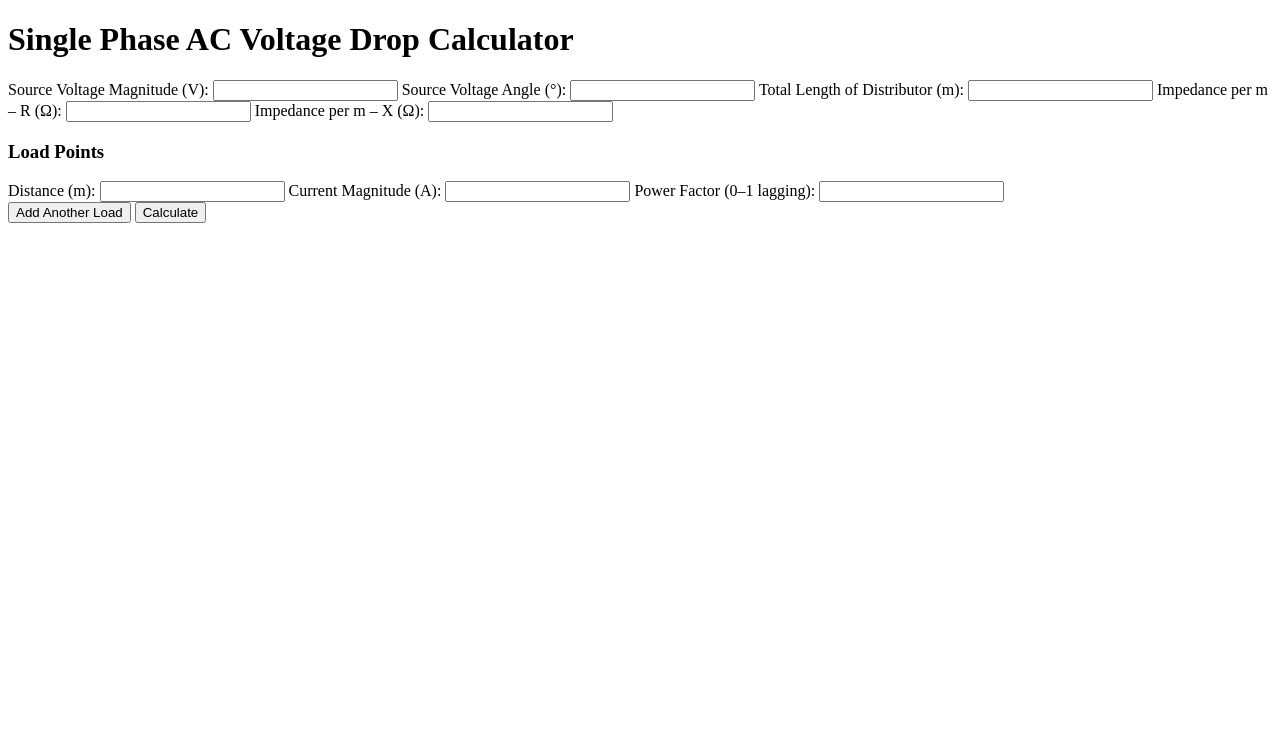
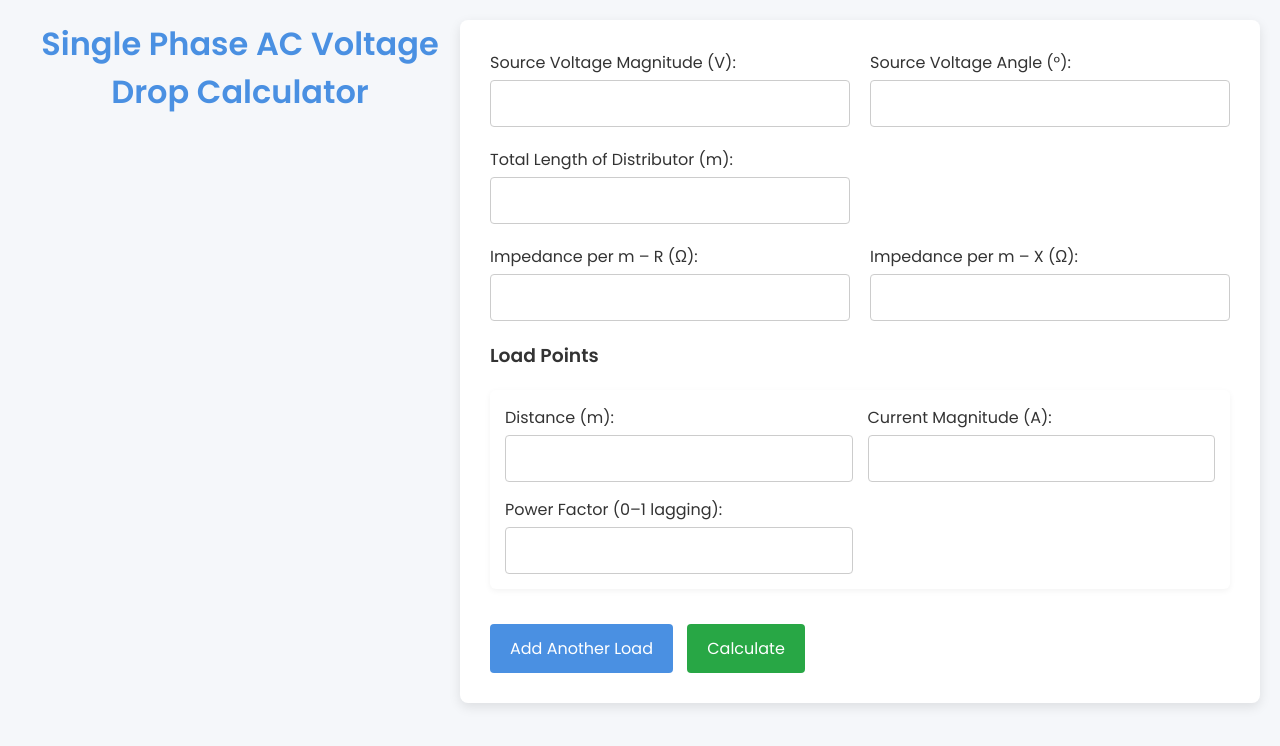
Before and after one commit to rithik2812/voltage, a Flask app: page / in a window 1280 px wide. Shown: the top 746 px of the page. Run offline with Flask 3, Linux system fonts and the light colour scheme.

Commit message:
Update index.html

```diff
--- a/templates/index.html
+++ b/templates/index.html
@@ -6,7 +6,149 @@
   <title>Voltage Calculator</title>
   <link href="https://fonts.googleapis.com/css2?family=Poppins:wght@300;400;600&display=swap" rel="stylesheet">
   <style>
-    /* your existing CSS */
+    :root {
+      --primary-color: #4a90e2;
+      --secondary-color: #28a745;
+      --bg-color: #f5f7fa;
+      --card-bg: #ffffff;
+      --font-color: #333;
+      --input-border: #ccc;
+      --input-focus: #4a90e2;
+    }
+
+    * {
+      box-sizing: border-box;
+      margin: 0;
+      padding: 0;
+      font-family: 'Poppins', sans-serif;
+      color: var(--font-color);
+    }
+
+    body {
+      background-color: var(--bg-color);
+      padding: 20px;
+      display: flex;
+      justify-content: center;
+    }
+
+    main {
+      max-width: 800px;
+      width: 100%;
+      background: var(--card-bg);
+      padding: 30px;
+      border-radius: 8px;
+      box-shadow: 0 4px 12px rgba(0,0,0,0.1);
+    }
+
+    header h1 {
+      text-align: center;
+      margin-bottom: 20px;
+      font-weight: 600;
+      font-size: 2rem;
+      color: var(--primary-color);
+    }
+
+    form {
+      display: grid;
+      grid-template-columns: 1fr 1fr;
+      gap: 20px;
+    }
+
+    .form-group {
+      display: flex;
+      flex-direction: column;
+    }
+
+    label {
+      margin-bottom: 5px;
+      font-weight: 500;
+    }
+
+    input {
+      padding: 10px;
+      border: 1px solid var(--input-border);
+      border-radius: 4px;
+      font-size: 1rem;
+      transition: border-color 0.2s;
+    }
+
+    input:focus {
+      outline: none;
+      border-color: var(--input-focus);
+    }
+
+    .full-width {
+      grid-column: span 2;
+    }
+
+    .load-point {
+      background: var(--card-bg);
+      padding: 15px;
+      border-radius: 6px;
+      box-shadow: 0 2px 6px rgba(0,0,0,0.05);
+      margin-bottom: 15px;
+      display: grid;
+      grid-template-columns: 1fr 1fr;
+      gap: 15px;
+    }
+
+    button {
+      padding: 12px 20px;
+      border: none;
+      border-radius: 4px;
+      font-size: 1rem;
+      cursor: pointer;
+      transition: background 0.2s;
+    }
+
+    .add-btn {
+      background: var(--primary-color);
+      color: #fff;
+      margin-right: 10px;
+    }
+
+    .add-btn:hover {
+      background: #3d7ac8;
+    }
+
+    .calculate-btn {
+      background: var(--secondary-color);
+      color: #fff;
+    }
+
+    .calculate-btn:hover {
+      background: #218838;
+    }
+
+    .result {
+      margin-top: 30px;
+      grid-column: span 2;
+    }
+
+    .result h2 {
+      margin-bottom: 15px;
+      color: var(--primary-color);
+    }
+
+    .result ul {
+      list-style: disc inside;
+    }
+
+    .error {
+      grid-column: span 2;
+      padding: 15px;
+      background: #ffe6e6;
+      color: #a33;
+      border-radius: 4px;
+      margin-top: 20px;
+    }
+
+    @media (max-width: 600px) {
+      form, .load-point {
+        grid-template-columns: 1fr;
+      }
+      .full-width { grid-column: span 1; }
+    }
   </style>
 </head>
 <body>
@@ -16,48 +158,67 @@
   <main>
     <form method="POST">
       <!-- source / feeder -->
+      <div class="form-group">
         <label>Source Voltage Magnitude (V):</label>
-      <input name="V_mag"   required>
+        <input name="V_mag" required>
+      </div>
+      <div class="form-group">
         <label>Source Voltage Angle (°):</label>
         <input name="V_angle" required>
+      </div>
 
+      <div class="form-group">
         <label>Total Length of Distributor (m):</label>
         <input name="total_length" required>
+      </div>
+      <div class="form-group"></div>
+
+      <div class="form-group">
         <label>Impedance per m – R (Ω):</label>
         <input name="R" required>
+      </div>
+      <div class="form-group">
         <label>Impedance per m – X (Ω):</label>
         <input name="X" required>
+      </div>
 
-      <h3>Load Points</h3>
-      <div id="load-points">
+      <!-- load points -->
+      <h3 class="full-width">Load Points</h3>
+      <div id="load-points" class="full-width">
         <div class="load-point">
+          <div class="form-group">
             <label>Distance (m):</label>
             <input name="distance[]" required>
+          </div>
+          <div class="form-group">
             <label>Current Magnitude (A):</label>
             <input name="I_mag[]" required>
+          </div>
+          <div class="form-group">
             <label>Power Factor (0–1 lagging):</label>
             <input name="PF[]" required>
           </div>
         </div>
+      </div>
 
-      <button type="button" onclick="addLoad()">Add Another Load</button>
-      <button type="submit">Calculate</button>
-    </form>
+      <div class="full-width">
+        <button type="button" class="add-btn" onclick="addLoad()">Add Another Load</button>
+        <button type="submit" class="calculate-btn">Calculate</button>
+      </div>
 
       {% if result %}
       <section class="result">
         <h2>Voltages at Load Points</h2>
         <ul>
           {% for item in result %}
-        <li>
-          {{ item.distance }} m → |V| = {{ item.magnitude }} V, ∠ = {{ item.angle }}°
-        </li>
+          <li>{{ item.distance }} m → |V| = {{ item.magnitude }} V, ∠ = {{ item.angle }}°</li>
           {% endfor %}
         </ul>
       </section>
       {% elif error %}
         <p class="error">Error: {{ error }}</p>
       {% endif %}
+    </form>
   </main>
 
   <script>
@@ -65,13 +226,18 @@
     const div = document.createElement('div');
     div.className = 'load-point';
     div.innerHTML = `
+      <div class="form-group">
         <label>Distance (m):</label>
         <input name="distance[]" required>
+      </div>
+      <div class="form-group">
         <label>Current Magnitude (A):</label>
         <input name="I_mag[]" required>
+      </div>
+      <div class="form-group">
         <label>Power Factor (0–1 lagging):</label>
         <input name="PF[]" required>
-      <br><br>
+      </div>
     `;
     document.getElementById('load-points').appendChild(div);
   }
```
Lines whose indentation alone changed are shown as unchanged.
